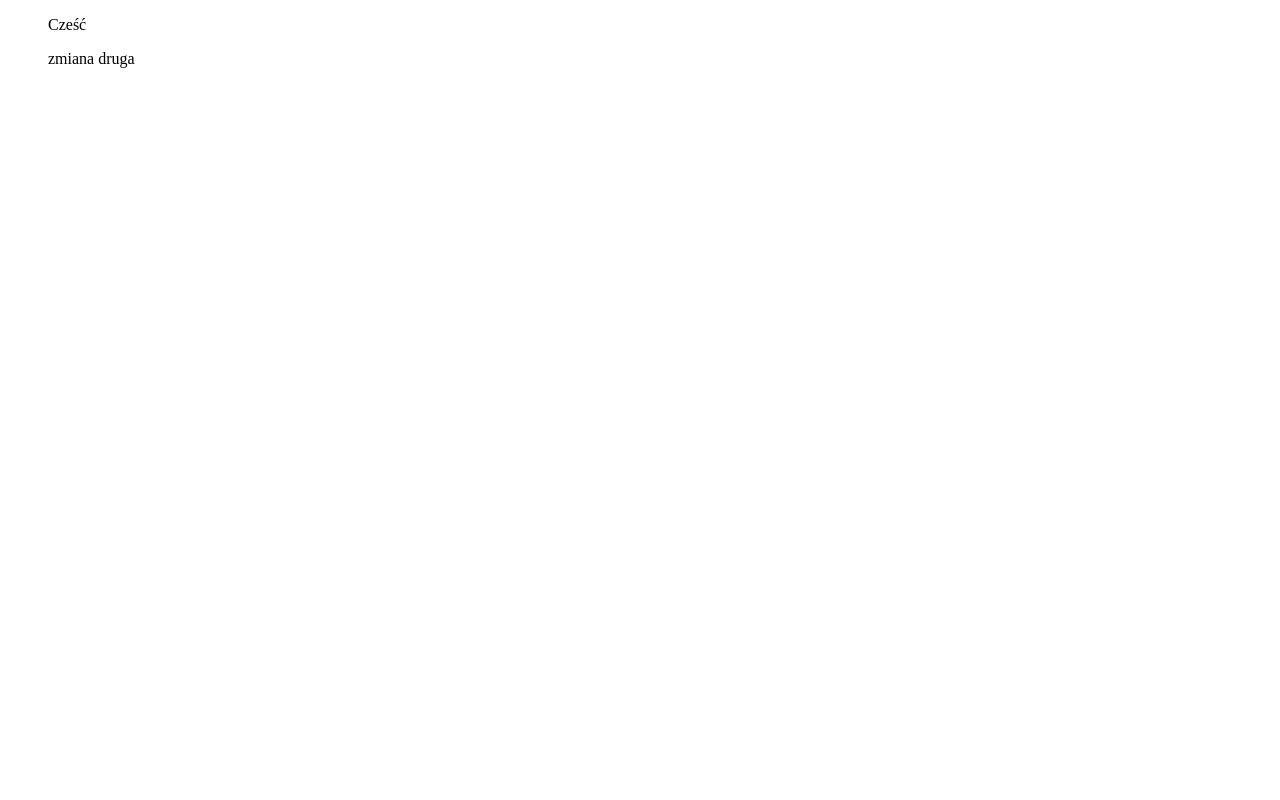
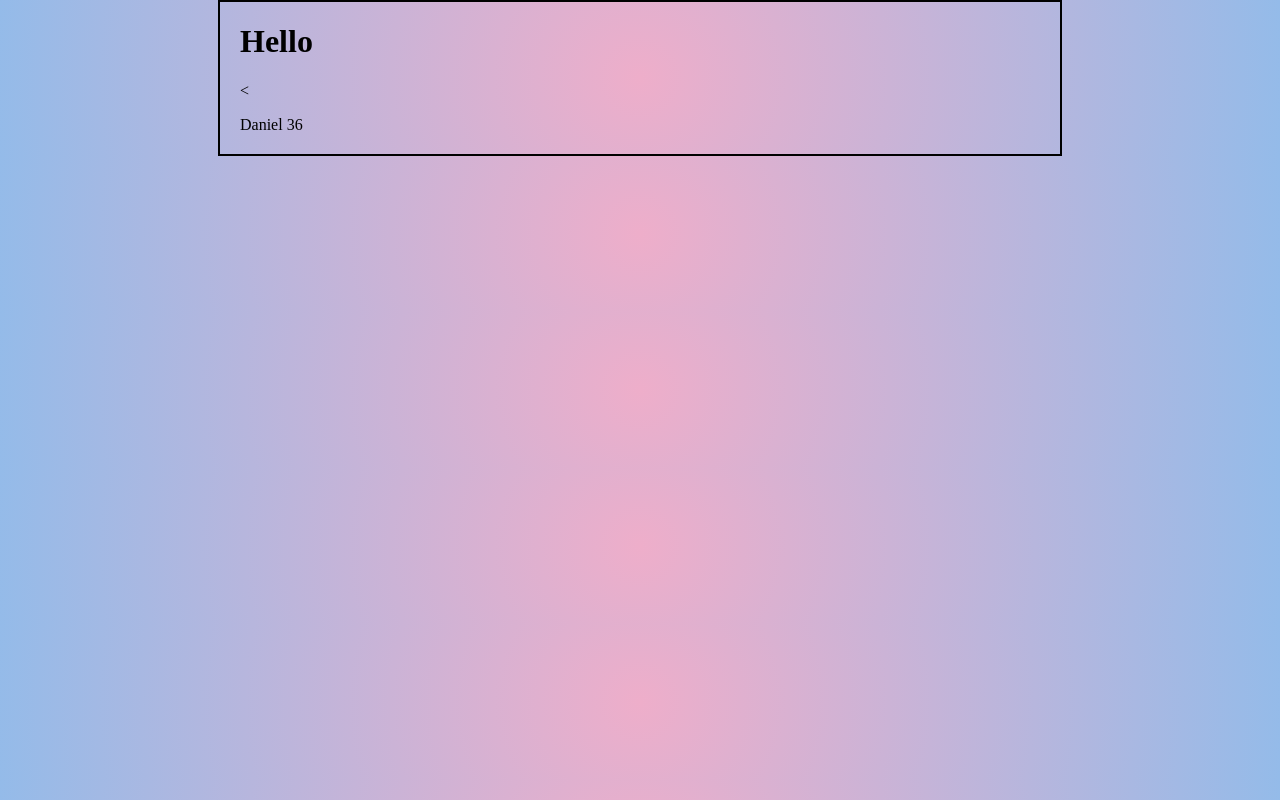
Before and after one commit to MrValae/test1, a plain HTML site: page index.html in a window 1280 px wide. Drawn offline with Linux system fonts and the light colour scheme.

Commit message:
dodane css

```diff
--- a/index.html
+++ b/index.html
@@ -5,17 +5,16 @@
     <meta charset="UTF-8">
     <meta http-equiv="X-UA-Compatible" content="IE=edge">
     <meta name="viewport" content="width=device-width, initial-scale=1.0">
-    <title>Test1</title>
+    <link rel="stylesheet" href="./style.css"; >
+    <!-- <link href="styles/style.css" rel="stylesheet" type="text/css"> -->
+
+    <title></title>
 </head>
 
 <body>
 
-    <div>
-        <ul>Cześć</ul>
-        <ul>zmiana druga</ul>
-    </div>
-    <script src="./script.js"></script>
 
+    <script src="./script.js"> </script>
 </body>
 
 </html>
--- a/script.js
+++ b/script.js
@@ -1,10 +1,17 @@
-const imie = 'Daniel'
+const name = 'Daniel'
 
-const wiek = 36
+const age = 36
 
-const potrawa = 'Pizza'
-console.log(imie);
-console.log(wiek);
+// const potrawa = 'Pizza'
+// console.log(imie);
+// console.log(wiek);
+// console.log('Ulubiona potrawa to ' +potrawa);
+
+// document.write(“ < h1 > Hello world! < /h1 > ”);
+// document.close();
 
 
-console.log('Ulubiona potrawa to ' +potrawa);
+  document.write("<h1>Hello</h1> <</p>" + name + "  " + age);
+
+
+  document.close;
--- a/style.css
+++ b/style.css
@@ -0,0 +1,17 @@
+body {
+    font-family:'Gill Sans', 'Gill Sans MT', Calibri, 'Trebuchet MS', sans-serif
+    background: rgb(238,174,202);
+background: -moz-radial-gradient(circle, rgba(238,174,202,1) 0%, rgba(148,187,233,1) 100%);
+background: -webkit-radial-gradient(circle, rgba(238,174,202,1) 0%, rgba(148,187,233,1) 100%);
+background: radial-gradient(circle, rgba(238,174,202,1) 0%, rgba(148,187,233,1) 100%);
+filter: progid:DXImageTransform.Microsoft.gradient(startColorstr="#eeaeca",endColorstr="#94bbe9",GradientType=1);
+
+    width: 800px;
+    margin: 0 auto;
+    /* background-color: #c0bde6; */
+    padding: 0 20px 20px 20px;
+    border: 2px solid black;
+
+
+
+  }
```
